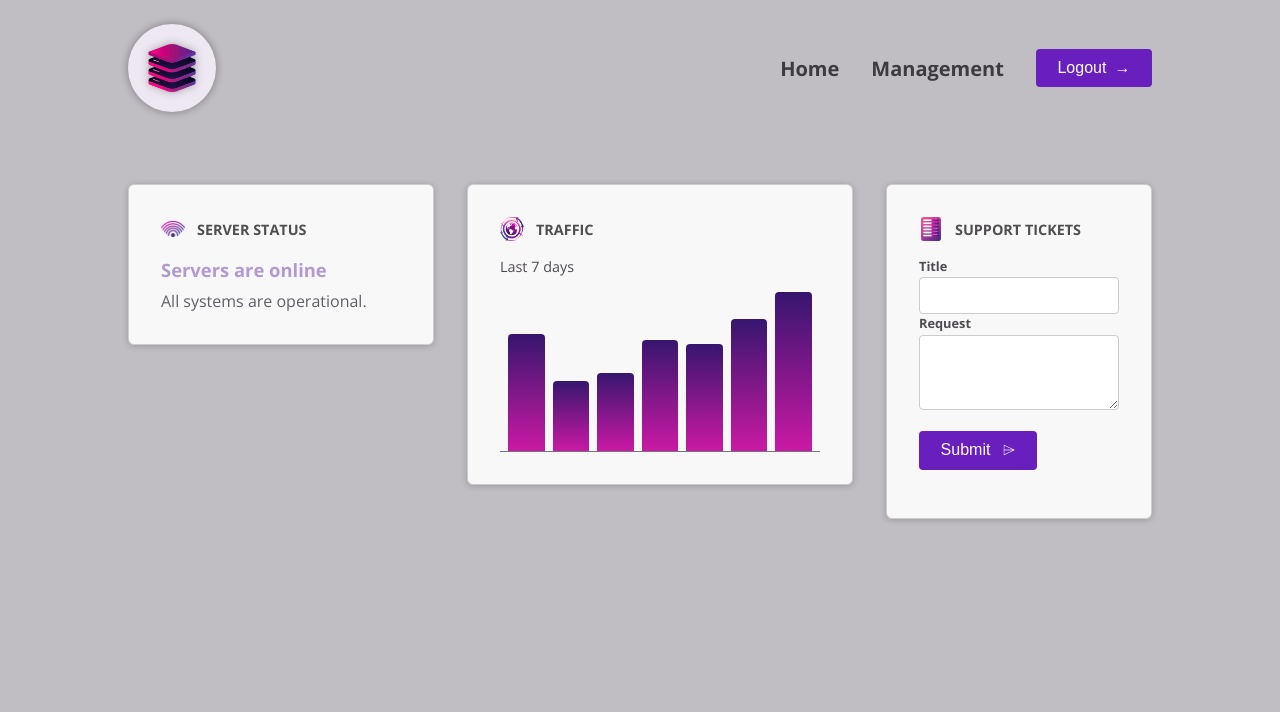
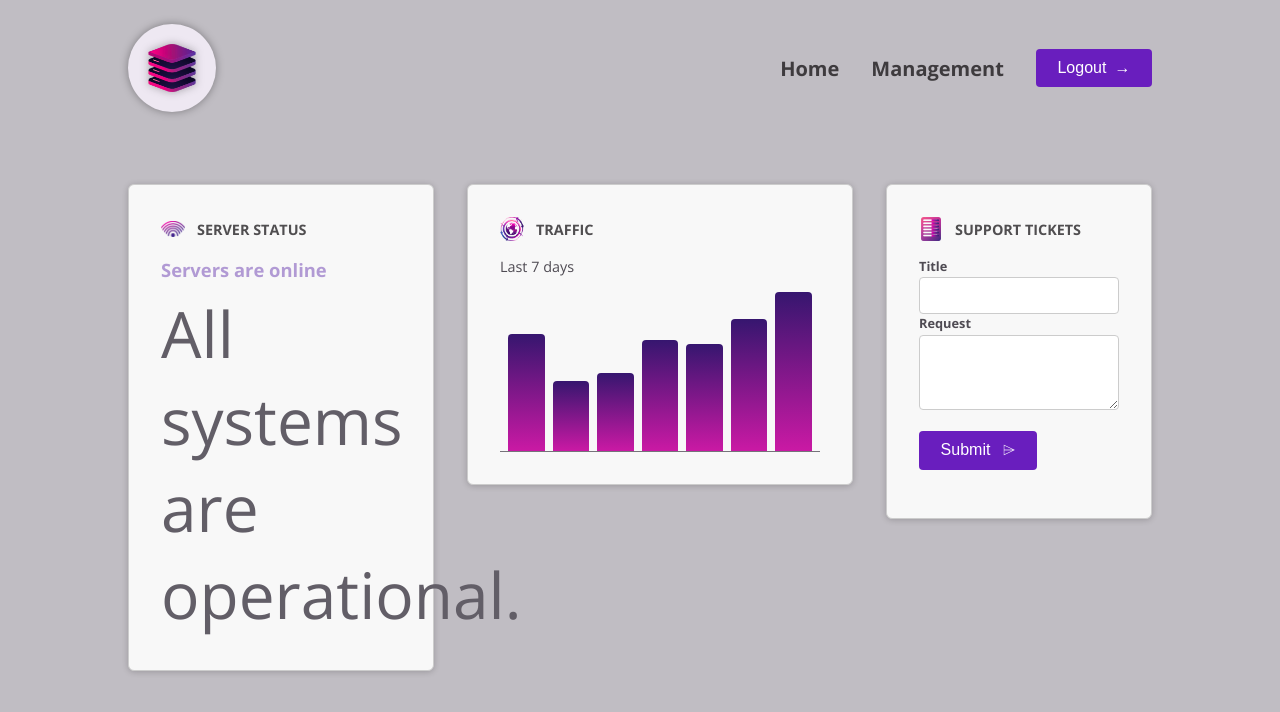
Before and after one commit to marto1980/deep-dive, an Angular app: page / in a window 1280 px wide. Shown: the top 712 px of the page. Built offline with nearby package versions, Linux system fonts and the light colour scheme.

Commit message:
Inline Style Binding: a Single Attribute

```diff
--- a/src/app/dashboard/server-status/server-status.html
+++ b/src/app/dashboard/server-status/server-status.html
@@ -5,6 +5,7 @@
     'status-offline': currentStatus === 'offline',
     'status-unknown': currentStatus === 'unknown',
   }"
+  [style.fontSize]="'64px'"
 >
   @if (currentStatus === 'online') {
     <p>Servers are online</p>
```
